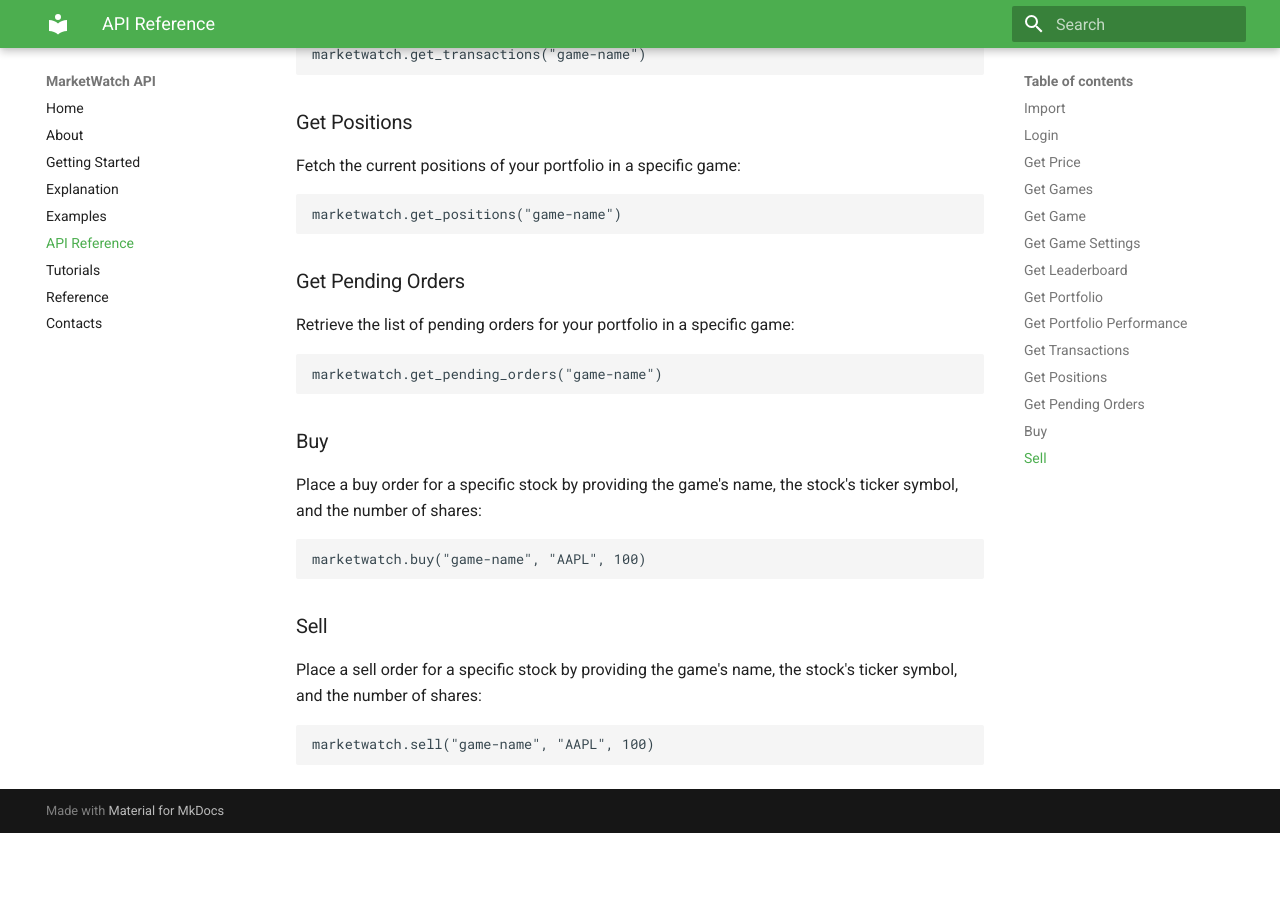
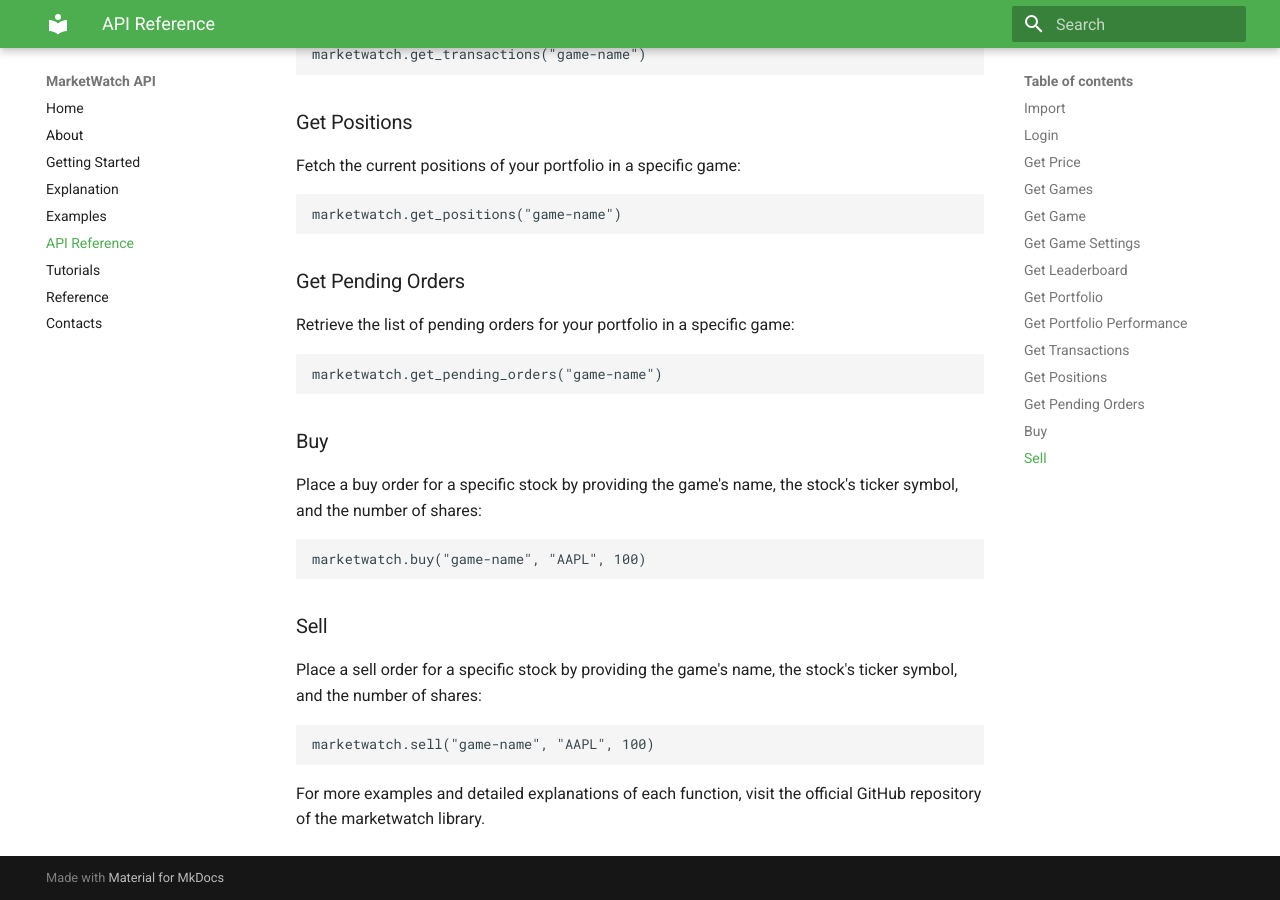
Before and after one commit to antoinebou12/marketwatch, an MkDocs documentation site: the page built from docs/api.md, in a window 1280 px wide and 900 px high, scrolled down 1669 px. Built offline with MkDocs 1.6.1 and Material for MkDocs 9.7.7, drawn with Linux system fonts in a browser that asks for light colours; before the commit the page ends 2502 px from its top, so only the background shows below that.

Commit message:
Update api.md

````diff
--- a/docs/api.md
+++ b/docs/api.md
@@ -81,3 +81,4 @@
 ```
 marketwatch.sell("game-name", "AAPL", 100)
 ```
+For more examples and detailed explanations of each function, visit the official GitHub repository of the marketwatch library.
````
